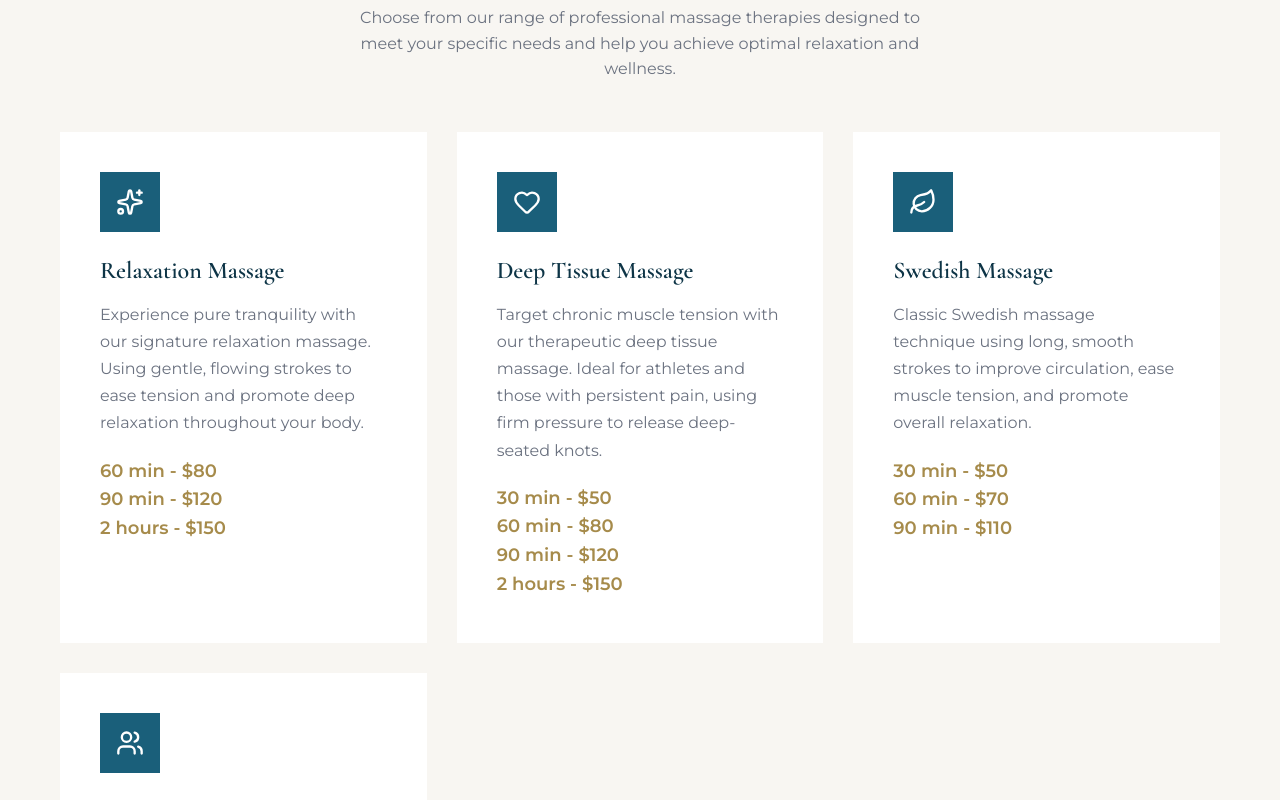
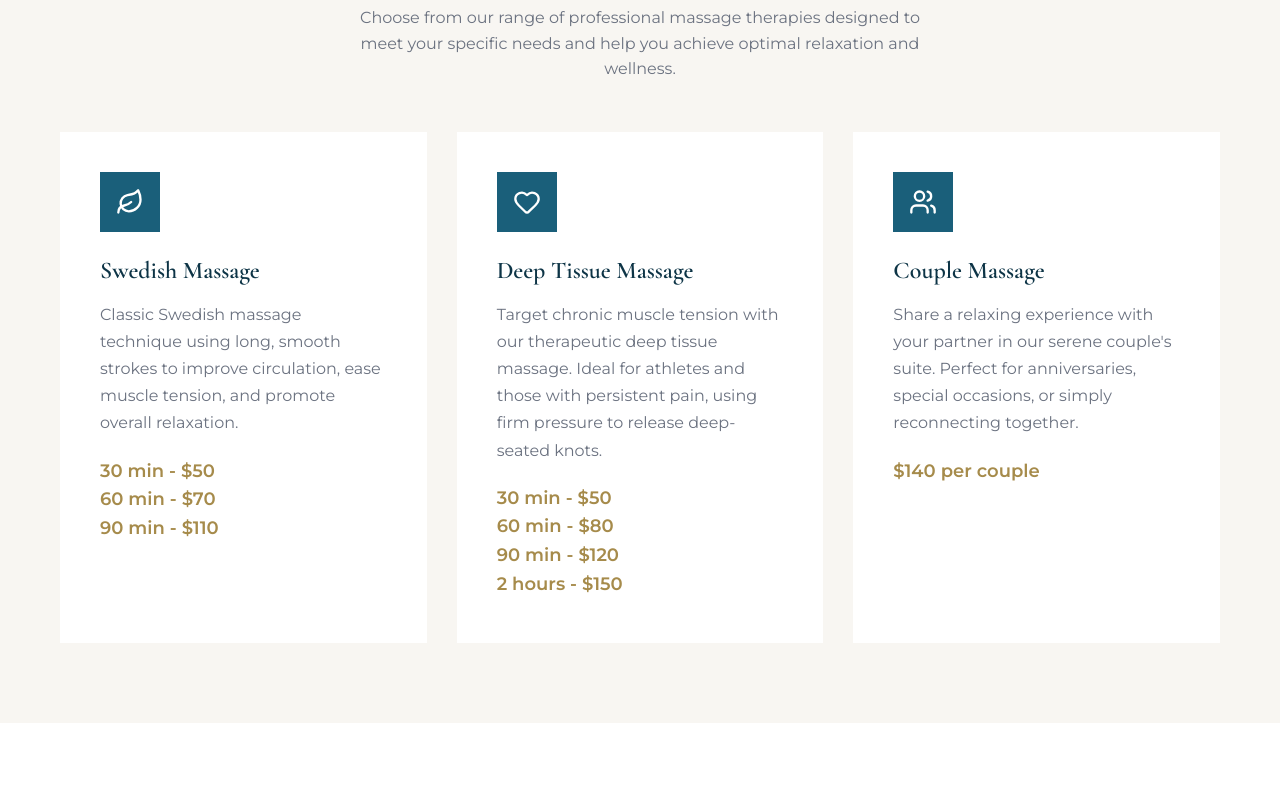
Before and after one commit to Matticusnicholas/Website1, a React (Vite) app: page / in a window 1280 px wide. Shown: the part 980-1780 px from the top of the page. Built offline with nearby package versions, Linux system fonts and the light colour scheme.

Commit message:
feat: Remove Relaxation Massage, put Swedish first

```diff
--- a/src/App.jsx
+++ b/src/App.jsx
@@ -44,22 +44,16 @@ const BUSINESS = {
 // Services Data
 const SERVICES = [
   {
-    icon: <Sparkles size={28} />,
-    title: 'Relaxation Massage',
-    description: 'Experience pure tranquility with our signature relaxation massage. Using gentle, flowing strokes to ease tension and promote deep relaxation throughout your body.',
-    prices: ['60 min - $80', '90 min - $120', '2 hours - $150']
+    icon: <Leaf size={28} />,
+    title: 'Swedish Massage',
+    description: 'Classic Swedish massage technique using long, smooth strokes to improve circulation, ease muscle tension, and promote overall relaxation.',
+    prices: ['30 min - $50', '60 min - $70', '90 min - $110']
   },
   {
     icon: <Heart size={28} />,
     title: 'Deep Tissue Massage',
     description: 'Target chronic muscle tension with our therapeutic deep tissue massage. Ideal for athletes and those with persistent pain, using firm pressure to release deep-seated knots.',
     prices: ['30 min - $50', '60 min - $80', '90 min - $120', '2 hours - $150']
-  },
-  {
-    icon: <Leaf size={28} />,
-    title: 'Swedish Massage',
-    description: 'Classic Swedish massage technique using long, smooth strokes to improve circulation, ease muscle tension, and promote overall relaxation.',
-    prices: ['30 min - $50', '60 min - $70', '90 min - $110']
   },
   {
     icon: <Users size={28} />,
@@ -83,12 +77,13 @@ const ADDITIONAL_SERVICES = [
 
 // Pricing Data
 const PRICING = [
-  { name: '30 Minute Massage', price: '$50' },
-  { name: '60 Minute Massage', price: '$80' },
-  { name: '90 Minute Massage', price: '$120' },
-  { name: '2 Hour Massage', price: '$150' },
+  { name: '30 Min Swedish', price: '$50' },
   { name: '60 Min Swedish', price: '$70' },
   { name: '90 Min Swedish', price: '$110' },
+  { name: '30 Min Deep Tissue', price: '$50' },
+  { name: '60 Min Deep Tissue', price: '$80' },
+  { name: '90 Min Deep Tissue', price: '$120' },
+  { name: '2 Hour Deep Tissue', price: '$150' },
   { name: 'Couple Massage', price: '$140' }
 ];
 
```
